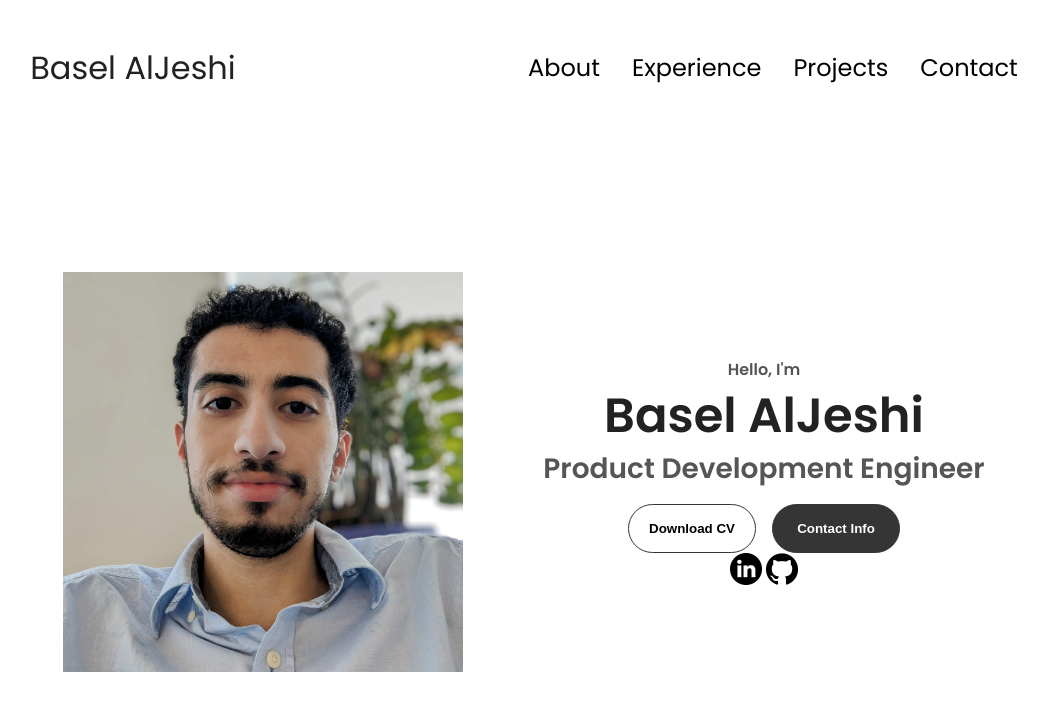
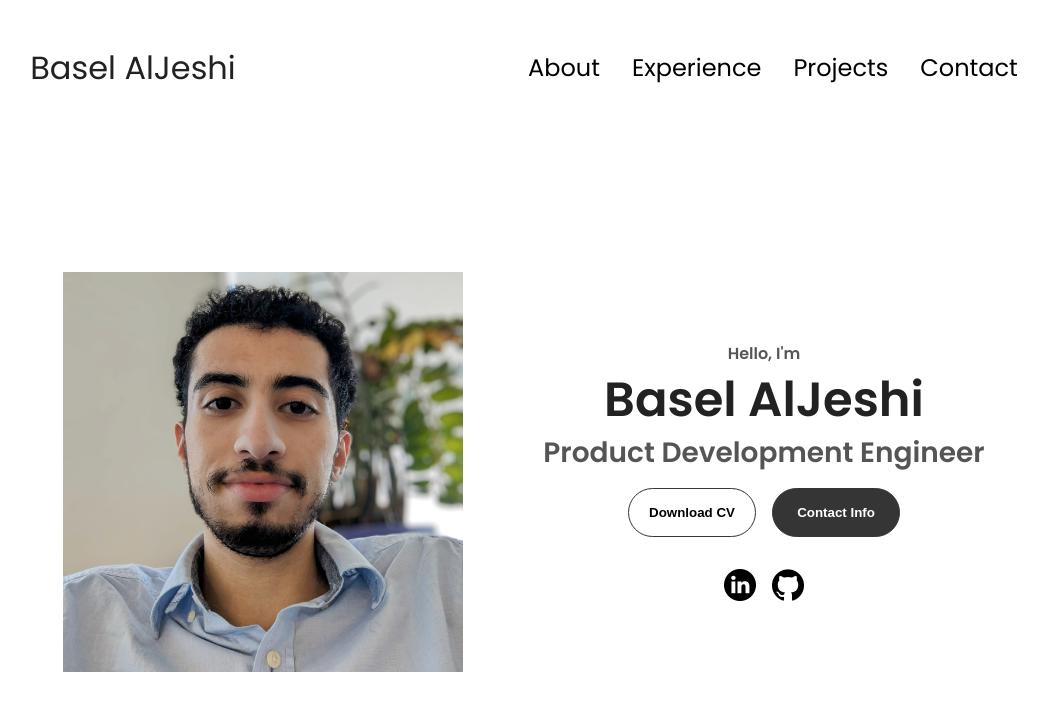
Before and after one commit to basel-aljeshi/Digital-Portfolio, a website built with webpack: page index.html in a window 1280 px wide. Shown: the whole page, without its empty margins (116-1164 px from the left). Built offline with nearby package versions, Linux system fonts and the light colour scheme.

Commit message:
fixed socials container -> changed it from class to id

```diff
--- a/css/style.css
+++ b/css/style.css
@@ -1,11 +1,4 @@
 @import url('https://fonts.googleapis.com/css2?family=Poppins:wght@300;400;500;600&display=swap'); /*! HTML5 Boilerplate v9.0.0-RC1 | MIT License | https://html5boilerplate.com/ */
-
-/* main.css 3.0.0 | MIT License | https://github.com/h5bp/main.css#readme */
-/*
- * What follows is the result of much research on cross-browser styling.
- * Credit left inline and big thanks to Nicolas Gallagher, Jonathan Neal,
- * Kroc Camen, and the H5BP dev community and team.
- */
 
 /* ==========================================================================
    Base styles: opinionated defaults
@@ -17,13 +10,6 @@ html {
   line-height: 1.4;
   scroll-behavior: smooth;
 }
-
-/*
- * Remove text-shadow in selection highlight:
- * https://twitter.com/miketaylr/status/12228805301
- *
- * Customize the background color to match your design.
- */
 
 ::-moz-selection {
   background: #b3d4fc;
@@ -240,6 +226,7 @@ section {
 .icon{
   cursor: pointer;
   height: 2rem;
+  margin-top: 1rem;
 }
 
 /* BUTTONS */
@@ -330,9 +317,6 @@ fieldset {
   padding: 0;
 }
 
-/*
- * Allow only vertical resizing of textareas.
- */
 
 textarea {
   resize: vertical;
@@ -355,14 +339,6 @@ textarea {
   display: none !important;
 }
 
-/*
- * Hide only visually, but have it available for screen readers:
- * https://snook.ca/archives/html_and_css/hiding-content-for-accessibility
- *
- * 1. For long content, line feeds are not interpreted as spaces and small width
- *    causes content to wrap 1 word per line:
- *    https://medium.com/@jessebeach/beware-smushed-off-screen-accessible-text-5952a4c2cbfe
- */
 
 .visually-hidden {
   border: 0;
--- a/index.html
+++ b/index.html
@@ -74,7 +74,7 @@
         <button class="btn btn-color-1" onclick="location.href='./#contact'">Contact Info</button>
       </div>
 
-      <div class="socials-container">
+      <div id="socials-container">
         <img src="./assets/logos/linkedin.png" alt="My LinkedIn Profile"
              class="icon" onclick="location.href='https://www.linkedin.com/in/basel-aljeshi'">
         <img src="./assets/logos/github.png" alt="My Github Profile"
```
